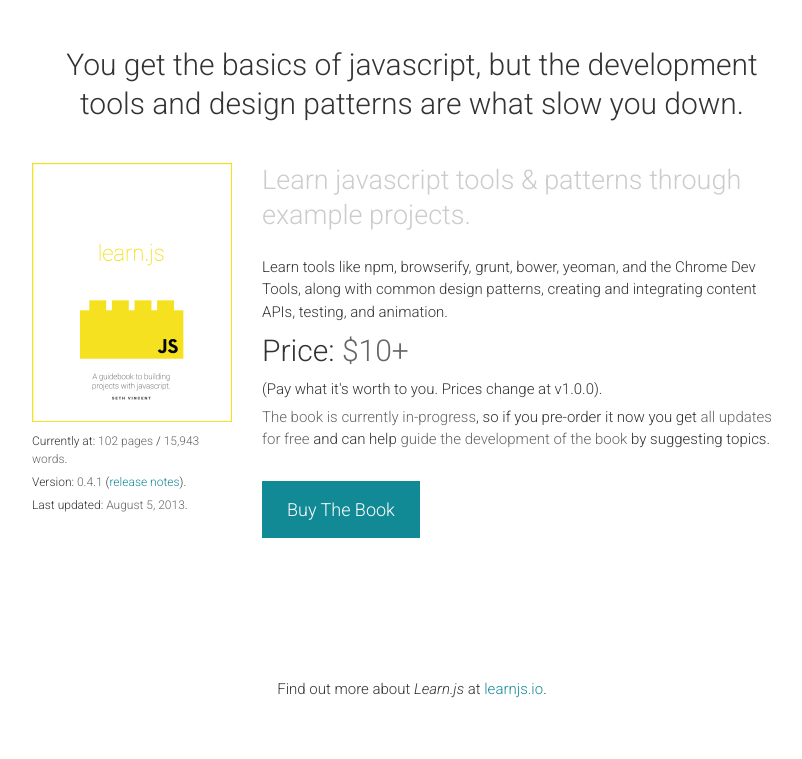
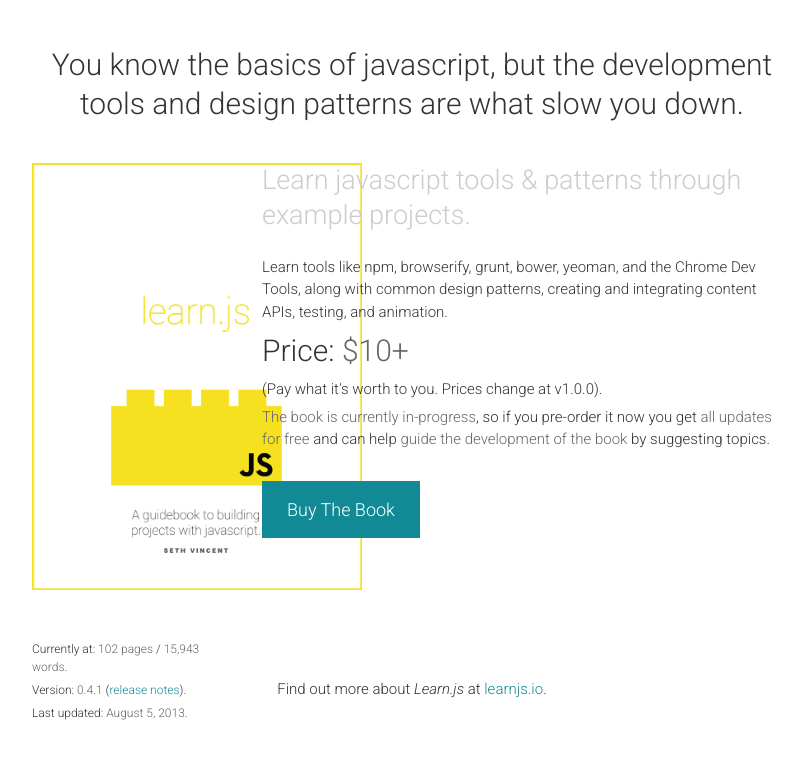
Before and after one commit to learn-js/learn-js.github.com, a Jekyll site: the page built from embed/index.html, in a window 1280 px wide. Shown: the top 759 px of the page, without its empty margins (228-1030 px from the left). Built offline with Jekyll 4.4.1, drawn with Linux system fonts in a browser that asks for light colours.

Commit message:
move embed stuff back to just-the-book include

```diff
--- a/_includes/just-the-book.html
+++ b/_includes/just-the-book.html
@@ -1,18 +1,23 @@
 <section id="book">
   <div class="container">
     <div class="inner-wrapper">
-      <h1>You get the basics of javascript, but the development tools and design patterns are what slow you down.</h1>
-      <img id="main-cover" src="{{ site.basurl }}/img/learnjs-cover-800x1035.gif">
+      <h1>You know the basics of javascript, but the development tools and design patterns are what slow you down.</h1>
+      <div class="cover-wrapper">
+        <img id="main-cover" src="{{ site.basurl }}/img/learnjs-cover-800x1035.gif" style="">
+        <p>Currently at: <b>102 pages</b> / <b>15,943 words</b>.</p>
+        <p>Version: <b>0.4.1</b> (<a href="{{ site.basurl }}/releases/v0.4.1">release notes</a>).</p>
+        <p>Last updated: <b>August 5, 2013</b>.</p>
+      </div>
       <h2>Learn javascript tools & patterns through example projects.</h2>
-      <p>The book is currently in-progress, so if you pre-order it now you get all updates for free and can help guide the development of the book by suggesting topics.</p>
-      <p>Current page/word count: <b>102 pages</b> / <b>15,943 words</b>.</p>
-      <p>Current version: <b>0.4.1</b> (<a href="{{ site.basurl }}/releases/v0.4.1">release notes</a>).</p>
-      <p>Last updated: <b>August 5, 2013</b>.</p>
+      <p>Learn tools like npm, browserify, grunt, bower, yeoman, and the Chrome Dev Tools, along with common design patterns, creating and integrating content APIs, testing, and animation.</p>
       <p class="price">Price: <b>$10+</b></p>
       <p>(Pay what it's worth to you. Prices change at v1.0.0).</p>
-      <div class="button-wrapper">
+
+      <p><b>The book is currently in-progress</b>, so if you pre-order it now you get <b>all updates for free </B>and can help <b>guide the development of the book</b> by suggesting topics.</p>
+            <div class="button-wrapper">
         <a href="http://gum.co/learnjs/x3v6ugy1" class="button">Buy The Book</a>
       </div>
+
     </div>
   </div>
 </section>
--- a/embed/index.html
+++ b/embed/index.html
@@ -19,29 +19,7 @@
     <br>
     <br>
 
-    <section id="book">
-      <div class="container">
-        <div class="inner-wrapper">
-          <h1>You get the basics of javascript, but the development tools and design patterns are what slow you down.</h1>
-          <div class="cover-wrapper">
-            <img id="main-cover" src="{{ site.basurl }}/img/learnjs-cover-800x1035.gif" style="width:100%; margin-bottom:10px;">
-            <p>Currently at: <b>102 pages</b> / <b>15,943 words</b>.</p>
-            <p>Version: <b>0.4.1</b> (<a href="{{ site.basurl }}/releases/v0.4.1">release notes</a>).</p>
-            <p>Last updated: <b>August 5, 2013</b>.</p>
-          </div>
-          <h2>Learn javascript tools & patterns through example projects.</h2>
-          <p>Learn tools like npm, browserify, grunt, bower, yeoman, and the Chrome Dev Tools, along with common design patterns, creating and integrating content APIs, testing, and animation.</p>
-          <p class="price">Price: <b>$10+</b></p>
-          <p>(Pay what it's worth to you. Prices change at v1.0.0).</p>
-
-          <p><b>The book is currently in-progress</b>, so if you pre-order it now you get <b>all updates for free </B>and can help <b>guide the development of the book</b> by suggesting topics.</p>
-                <div class="button-wrapper">
-            <a href="http://gum.co/learnjs/x3v6ugy1" class="button">Buy The Book</a>
-          </div>
-
-        </div>
-      </div>
-    </section>
+    {% include just-the-book.html %}
 
     <p style="text-align:center;">Find out more about <i>Learn.js</i> at <a href="http://learnjs.io#description" target="_blank">learnjs.io</a>.</p>
 
```
